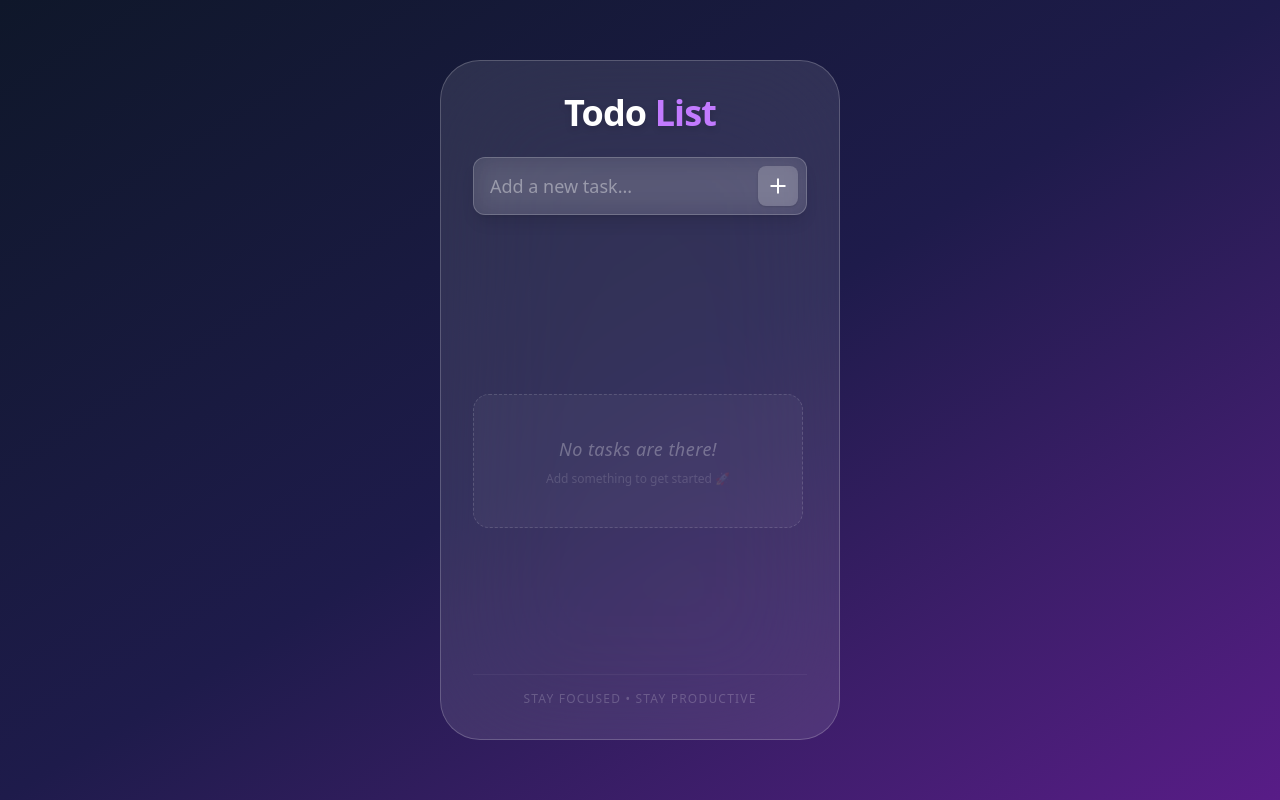
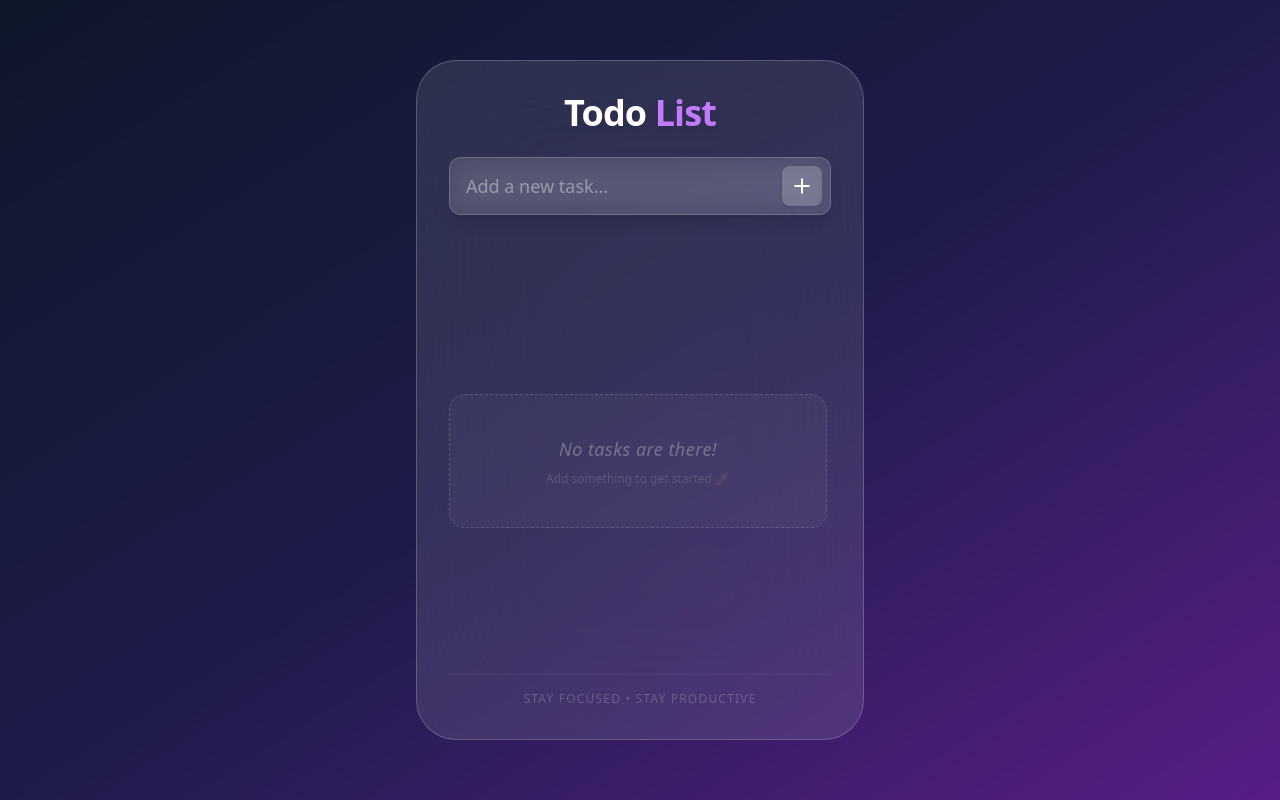
Before and after one commit to ImranAvenger/react-todo, a React (Vite) app: page / in a window 1280 px wide. Built offline with nearby package versions, Linux system fonts and the light colour scheme.

Commit message:
style: enhance layout responsiveness and input component styling in App and TodoInput components

```diff
--- a/src/App.jsx
+++ b/src/App.jsx
@@ -36,7 +36,7 @@ function App() {
   }, [todoList]);
 
   return (
-    <div className="h-screen w-full flex items-center justify-center p-2 sm:p-4 overflow-hidden font-sans text-white">
+    <div className="h-screen w-sm md:w-md lg:w-lg flex items-center justify-center p-2 sm:p-4 overflow-hidden font-sans text-white">
       <div className="flex flex-col bg-white/10 backdrop-blur-3xl border border-white/20 rounded-4xl sm:rounded-[2.5rem] p-5 sm:p-8 w-full max-w-md h-full max-h-[95vh] sm:max-h-[85vh] transition-all duration-300">
         <div className="shrink-0">
           <h1 className="text-center text-3xl sm:text-4xl font-extrabold tracking-tight drop-shadow-md mb-4 sm:mb-6">
--- a/src/components/TodoInput.jsx
+++ b/src/components/TodoInput.jsx
@@ -23,14 +23,14 @@ export default function TodoInput({ dispatch }) {
       className="mb-6 bg-white/10 backdrop-blur-md border border-white/20 p-2 pl-4 rounded-xl flex items-center shadow-lg focus-within:bg-white/20 focus-within:border-white/40 transition-all duration-300"
     >
       <input
-        className="focus:outline-none flex-1 bg-transparent text-white placeholder:text-white/40 text-lg font-medium"
+        className="focus:outline-none flex-1 min-w-0 bg-transparent text-white placeholder:text-white/40 text-lg font-medium"
         value={inputValue}
         placeholder="Add a new task..."
         onChange={(e) => setInputValue(e.target.value)}
       />
       <button
         type="submit"
-        className="cursor-pointer bg-white/20 hover:bg-white/30 text-white p-2 rounded-lg transition-all active:scale-90 flex items-center justify-center ml-2 shadow-sm"
+        className="cursor-pointer shrink-0 bg-white/20 hover:bg-white/30 text-white p-2 rounded-lg transition-all active:scale-90 flex items-center justify-center ml-2 shadow-sm"
         title="Add task"
       >
         <IoMdAdd size={24} />
```
